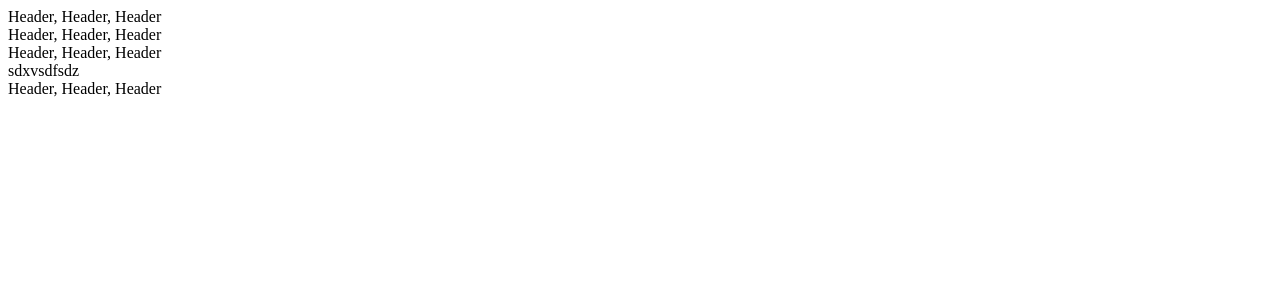
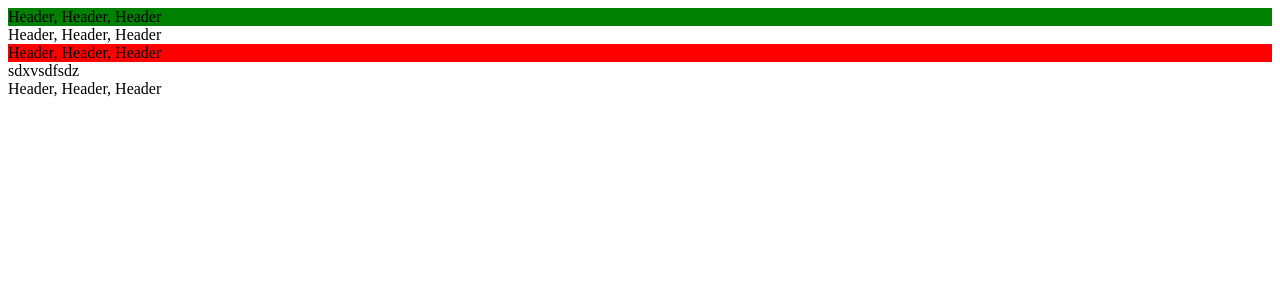
Before and after one commit to IhorTarkhan/react-intro, a React (Create React App) app: page / in a window 1280 px wide. Shown: the top 300 px of the page. Built offline with nearby package versions, Linux system fonts and the light colour scheme; the HTML template or start-up script is replaced by a standard one.

Commit message:
sample component with props

```diff
--- a/src/App.tsx
+++ b/src/App.tsx
@@ -4,10 +4,10 @@ import { Header } from "./Header";
 function App() {
   return (
     <div>
+      <Header color={"green"} />
       <Header />
-      <Header />
-      <Header />
-        sdxvsdfsdz
+      <Header color={"red"}/>
+      sdxvsdfsdz
       <Header />
     </div>
   );
--- a/src/Header.tsx
+++ b/src/Header.tsx
@@ -1,5 +1,9 @@
 import React from "react";
 
-export const Header = () => {
-  return <div>Header, Header, Header</div>;
+type Props = {
+  color?: string;
 };
+
+export const Header = (pros: Props) => {
+  return <div style={{background: pros.color}}>Header, Header, Header</div>;
+};
```
